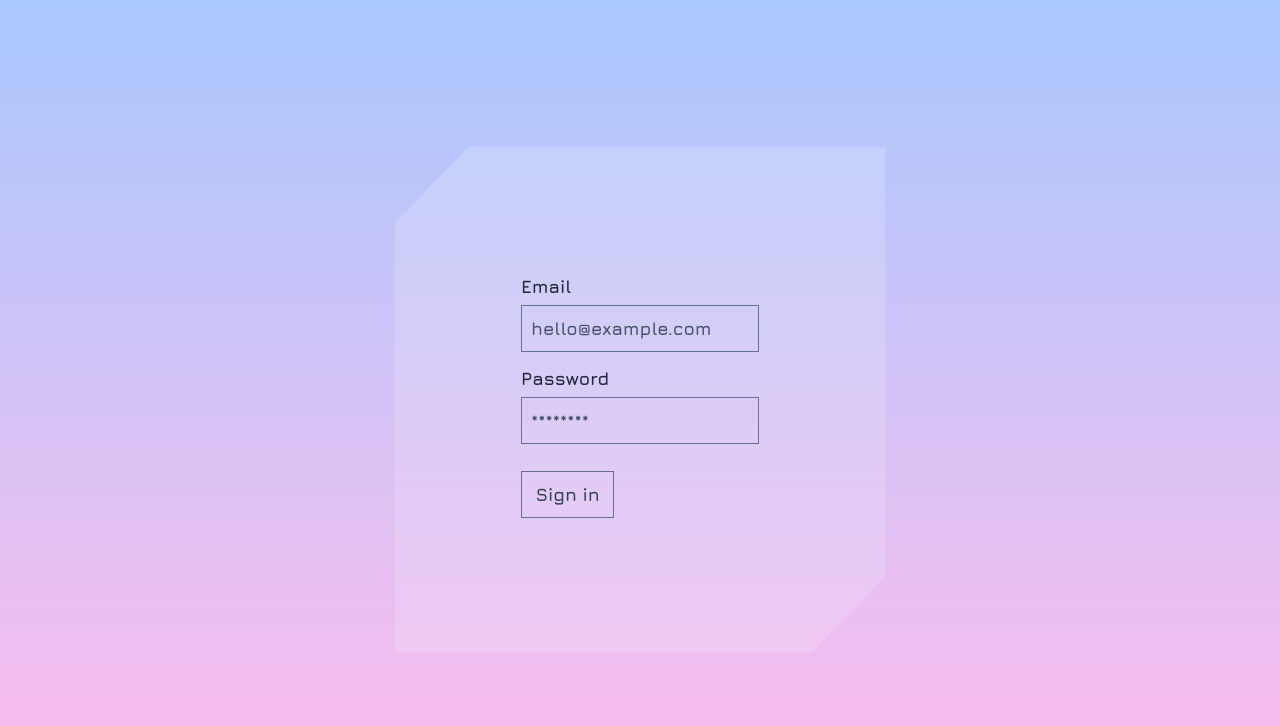
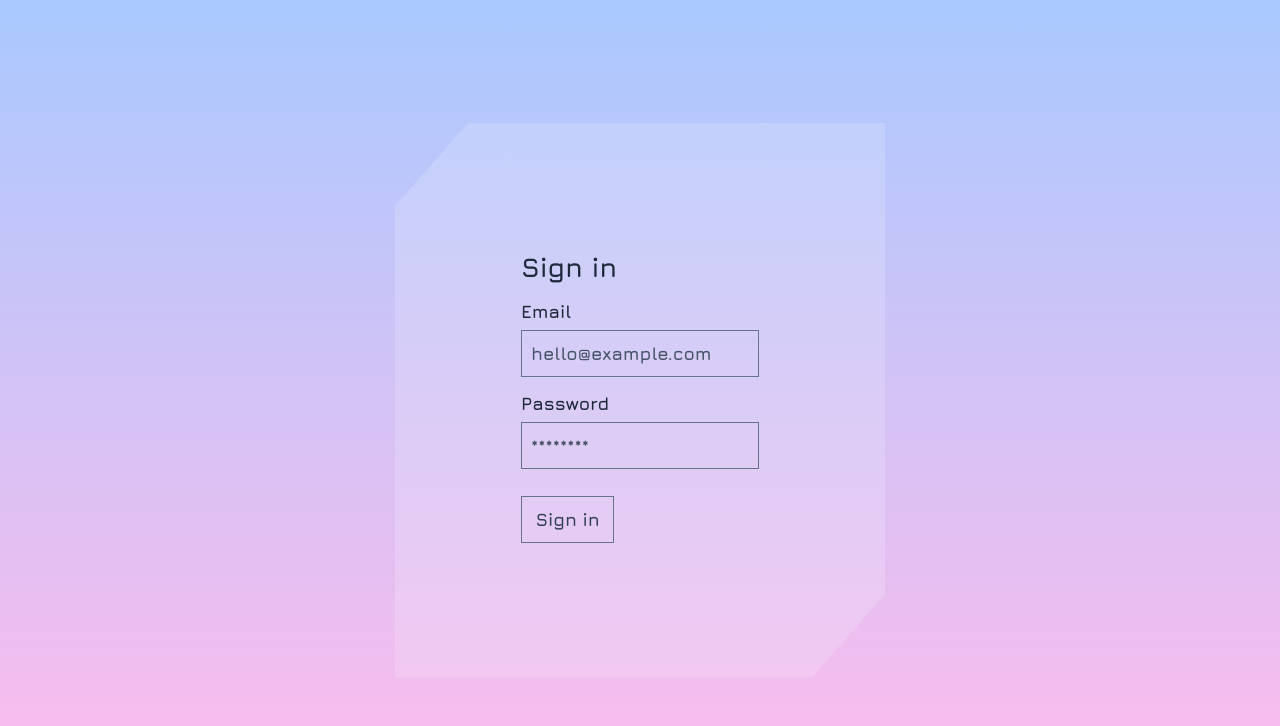
Before and after one commit to tatarianBarbarian/fancy-auth, a React (Vite) app: page / in a window 1280 px wide. Shown: the top 726 px of the page. Built offline with nearby package versions, Linux system fonts and the light colour scheme; the HTML template or start-up script is replaced by a standard one.

Commit message:
Move heading from form to parent level

```diff
--- a/src/App.jsx
+++ b/src/App.jsx
@@ -28,6 +28,7 @@ export default function App() {
             'bg-slate-100/20'
           )}
         >
+          <h1 className="text-2xl mb-3">Sign in</h1>
           <AuthForm
             onSubmit={async (values) => {
               const auth = await authenticate(values)
```
